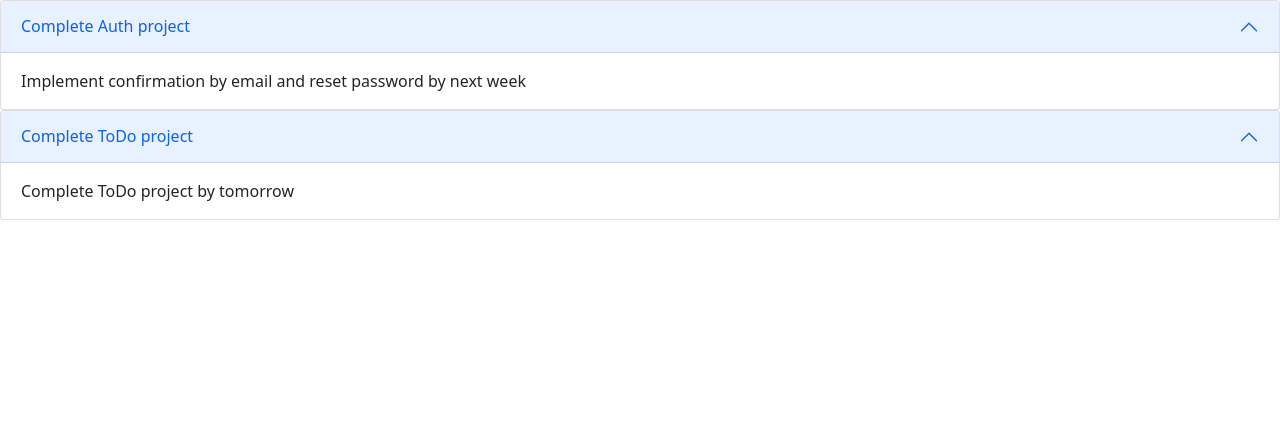
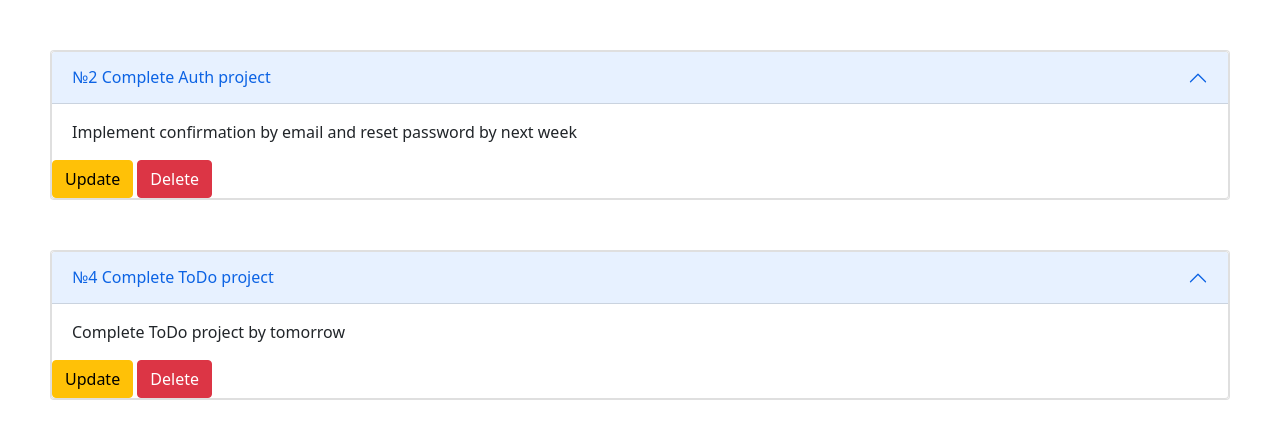
Before and after one commit to raevul/Neobis_ToDo_Project, a Django app: page / in a window 1280 px wide. Shown: the part 56-495 px from the top of the page. Run offline with Django 5.2, Linux system fonts and the light colour scheme; data comes from the database, SQL or seed files in the repository; both versions use the stored data as it was after the commit.

Commit message:
impletent update and delete logic

```diff
--- a/todo/main/forms.py
+++ b/todo/main/forms.py
@@ -2,7 +2,7 @@ from django.forms import models
 from .models import Task
 
 
-class TaskAddForm(models.ModelForm):
+class TaskCreateForm(models.ModelForm):
     class Meta:
         model = Task
-        fields = ['title', 'description']
+        fields = ['title', 'description', 'is_complete']
--- a/todo/main/models.py
+++ b/todo/main/models.py
@@ -3,4 +3,8 @@ from django.db import models
 
 class Task(models.Model):
     title = models.CharField(max_length=50)
+    is_complete = models.BooleanField("Complete", default=False)
     description = models.TextField(null=True, blank=True)
+
+    def __str__(self):
+        return self.title
--- a/todo/main/templates/task_create.html
+++ b/todo/main/templates/task_create.html
@@ -9,6 +9,6 @@
     <form action="{% url 'task_create' %}" method="post">
         {% csrf_token %}
         {{ add_form.as_p }}
-        <button type="submit" class="btn btn-primary">Create</button>
+        <button type="submit" class="btn btn-success">Create</button>
     </form>
 {% endblock %}
--- a/todo/main/templates/task_list.html
+++ b/todo/main/templates/task_list.html
@@ -7,16 +7,20 @@
 
 {% block content %}
     {% for task in tasks %}
+        <div class="card" style="margin: 50px">
             <div class="accordion" id="accordionExample">
               <div class="accordion-item">
-            <h2 class="accordion-header" id="heading">
-              <button class="accordion-button" type="button" data-bs-toggle="collapse" data-bs-target="#collapseOne" aria-expanded="true" aria-controls="collapseOne">
-                  {{ task.title }}
+                <h2 class="accordion-header" id="headingExample">
+                  <button class="accordion-button" type="button" data-bs-toggle="collapse" data-bs-target="#collapseExample" aria-expanded="true" aria-controls="collapseExample">
+                      №{{ task.id }} {{ task.title }}
                   </button>
                 </h2>
-            <div id="collapseOne" class="accordion-collapse collapse show" aria-labelledby="headingOne" data-bs-parent="#accordionExample">
+                <div id="collapseExample" class="accordion-collapse collapse show" aria-labelledby="headingExample" data-bs-parent="#accordionExample">
                   <div class="accordion-body">
                     {{ task.description }}
+                  </div>
+                    <a href="{% url 'task_update' task_id=task.id %}"><button class="btn btn-warning">Update</button></a>
+                    <a href="{% url 'task_delete' task_id=task.id %}"><button class="btn btn-danger">Delete</button></a>
                 </div>
               </div>
             </div>
--- a/todo/main/urls.py
+++ b/todo/main/urls.py
@@ -1,9 +1,10 @@
 from django.urls import path
 from .views import *
-
-app = 'main'
 
 urlpatterns = [
     path('', task_list, name='home'),
     path('task_create/', TaskCreateView.as_view(), name='task_create'),
+    path('task_update/<int:task_id>/', TaskUpdateView.as_view(), name="task_update"),
+    path('task_status_update/<int:task_id>/', task_update_status, name='task_status_update'),
+    path('task_delete/<int:task_id>/', task_delete, name="task_delete"),
 ]
--- a/todo/main/views.py
+++ b/todo/main/views.py
@@ -1,7 +1,7 @@
 from django.shortcuts import render, redirect
 from django.views.generic import View
 
-from .forms import TaskAddForm
+from .forms import TaskCreateForm
 from .models import Task
 
 
@@ -13,16 +13,41 @@ def task_list(request):
 class TaskCreateView(View):
 
     def get(self, request):
-        add_form = TaskAddForm()
+        add_form = TaskCreateForm()
         return render(request, "task_create.html", {"add_form": add_form})
 
     def post(self, request):
-        form = TaskAddForm(request.POST, request.FILES)
+        form = TaskCreateForm(request.POST, request.FILES)
         if form.is_valid():
             task = form.save()
             return redirect("home")
         return render(request, "task_create.html", {"add_form": form})
 
 
-def task_detail(request):
-    return render(request, "task_detail.html")
+class TaskUpdateView(View):
+
+    def get(self, request, task_id):
+        task = Task.objects.get(id=task_id)
+        form = TaskCreateForm(instance=task)
+        return render(request, "task_update.html", {"update_form": form})
+
+    def post(self, request, task_id):
+        task = Task.objects.get(id=task_id)
+        form = TaskCreateForm(request.POST, instance=task)
+        if form.is_valid():
+            modified_task = form.save()
+            return redirect("home")
+        return render(request, "task_update.html", {"update_form": form})
+
+
+def task_update_status(request, task_id):
+    task = Task.objects.get(id=task_id)
+    task.is_complete = not task.is_complete
+    task.save()
+    return redirect("home")
+
+
+def task_delete(request, task_id):
+    task = Task.objects.get(id=task_id)
+    task.delete()
+    return redirect("home")
--- a/todo/templates/base.html
+++ b/todo/templates/base.html
@@ -6,7 +6,7 @@
     <title>
         {% block title %} {% endblock %}
     </title>
-    <link href="https://cdn.jsdelivr.net/npm/bootstrap@5.0.2/dist/css/bootstrap.min.css" rel="stylesheet" integrity="sha384-EVSTQN3/azprG1Anm3QDgpJLIm9Nao0Yz1ztcQTwFspd3yD65VohhpuuCOmLASjC" crossorigin="anonymous">
+    <link href="https://cdn.jsdelivr.net/npm/bootstrap@5.0.2/dist/css/bootstrap.min.css" rel="stylesheet">
 </head>
 <body>
 <nav class="navbar navbar-expand-lg navbar-light bg-light">
@@ -29,8 +29,7 @@
 
     {% endblock %}
 
-<script src="https://cdn.jsdelivr.net/npm/bootstrap@5.0.2/dist/js/bootstrap.bundle.min.js" integrity="sha384-MrcW6ZMFYlzcLA8Nl+NtUVF0sA7MsXsP1UyJoMp4YLEuNSfAP+JcXn/tWtIaxVXM" crossorigin="anonymous"></script>
-<script src="https://cdn.jsdelivr.net/npm/@popperjs/core@2.9.2/dist/umd/popper.min.js" integrity="sha384-IQsoLXl5PILFhosVNubq5LC7Qb9DXgDA9i+tQ8Zj3iwWAwPtgFTxbJ8NT4GN1R8p" crossorigin="anonymous"></script>
-<script src="https://cdn.jsdelivr.net/npm/bootstrap@5.0.2/dist/js/bootstrap.min.js" integrity="sha384-cVKIPhGWiC2Al4u+LWgxfKTRIcfu0JTxR+EQDz/bgldoEyl4H0zUF0QKbrJ0EcQF" crossorigin="anonymous"></script>
+<script src="https://code.jquery.com/jquery-3.5.1.min.js"></script>
+<script src="https://cdn.jsdelivr.net/npm/bootstrap@5.0.2/dist/js/bootstrap.bundle.min.js"></script>
 </body>
 </html>
```
Also changed, not shown: todo/main/templates/task_update.html (added, +14 -0 lines), todo/db.sqlite3, todo/main/migrations/0002_task_is_complete.py (added), todo/main/migrations/0003_alter_task_description_alter_task_is_complete_and_more.py (added). Lines whose indentation alone changed are shown as unchanged.
